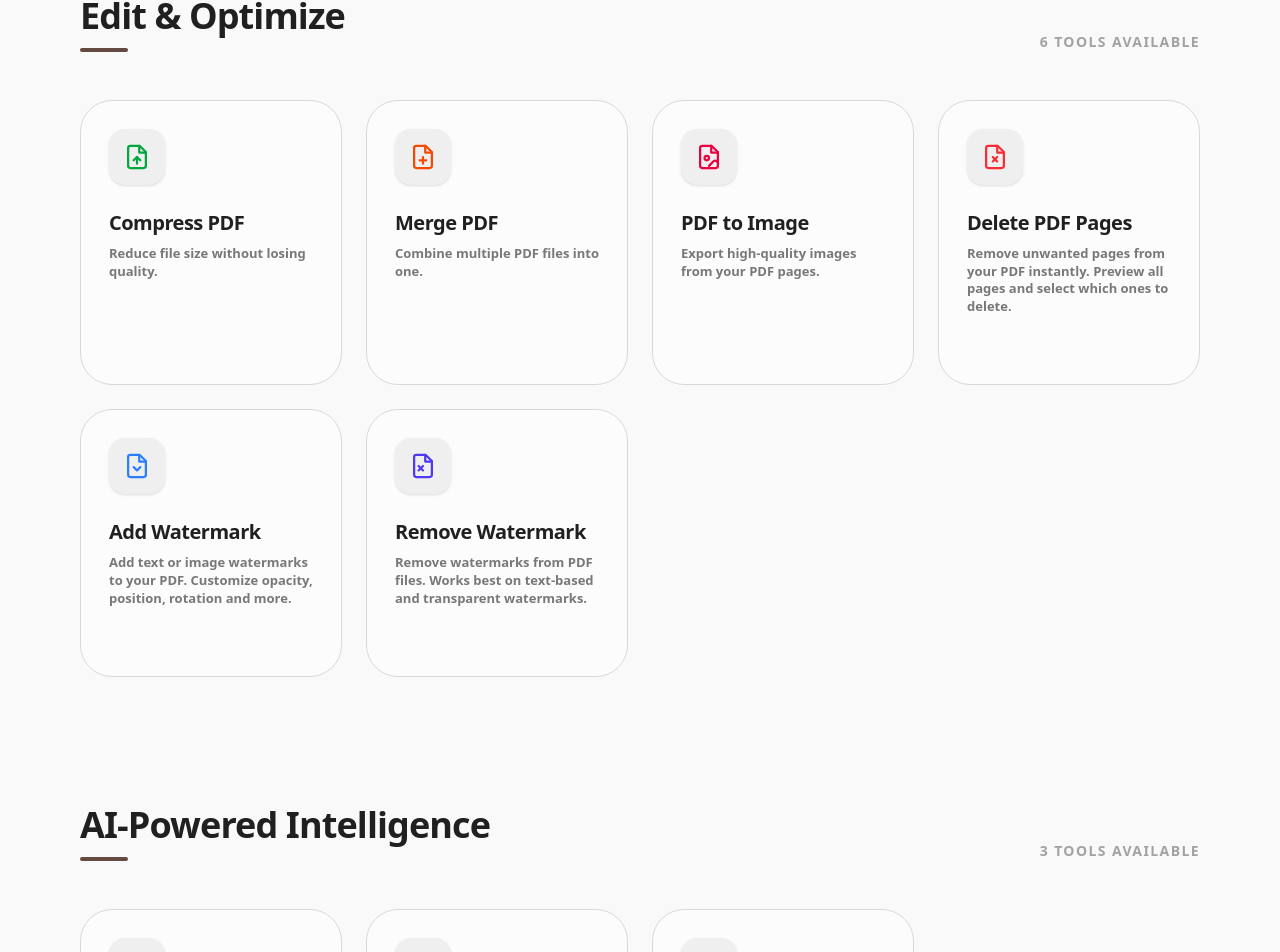
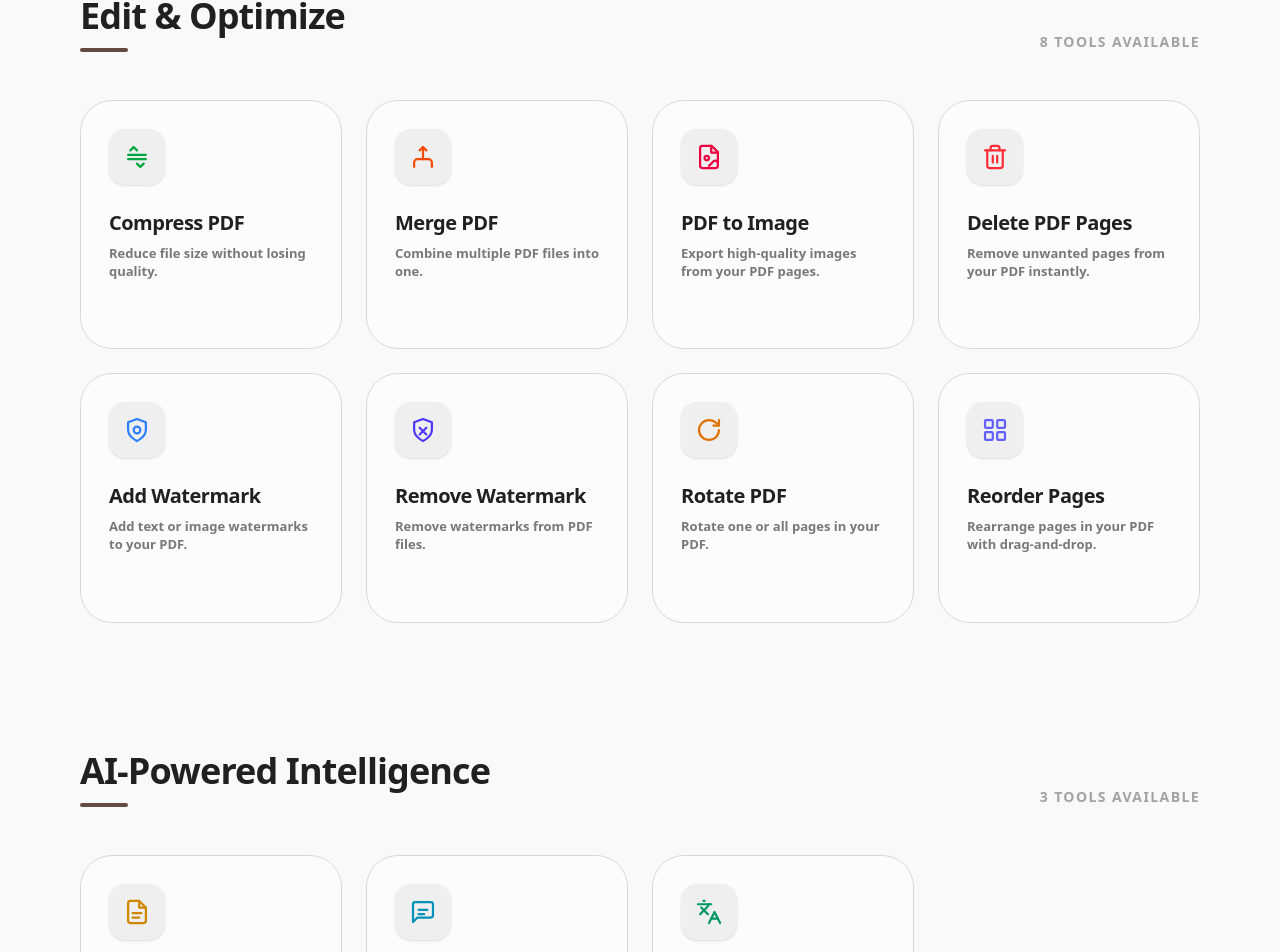
Before and after one commit to Rathimax/Dockflow-AI, a Next.js app in the folder docflow-ai/: page / in a window 1280 px wide. Shown: the part 1734-2686 px from the top of the page. Built offline with nearby package versions, Linux system fonts and the light colour scheme; no server answers.

Commit message:
mobile ui fix

```diff
--- a/docflow-ai/app/page.tsx
+++ b/docflow-ai/app/page.tsx
@@ -64,14 +64,14 @@ const toolCategories = [
         title: "Compress PDF",
         description: "Reduce file size without losing quality.",
         href: "/compress-pdf",
-        icon: <svg xmlns="http://www.w3.org/2000/svg" width="28" height="28" viewBox="0 0 24 24" fill="none" stroke="currentColor" strokeWidth="2" strokeLinecap="round" strokeLinejoin="round" className="text-green-600"><path d="M14.5 2H6a2 2 0 0 0-2 2v16a2 2 0 0 0 2 2h12a2 2 0 0 0 2-2V7.5L14.5 2z"/><polyline points="14 2 14 8 20 8"/><path d="M12 12v6"/><path d="M9 15l3-3 3 3"/></svg>,
+        icon: <svg xmlns="http://www.w3.org/2000/svg" width="28" height="28" viewBox="0 0 24 24" fill="none" stroke="currentColor" strokeWidth="2" strokeLinecap="round" strokeLinejoin="round" className="text-green-600"><path d="M4 14h16"/><path d="M4 10h16"/><path d="m12 6-3-3-3 3"/><path d="m12 18 3 3 3-3"/></svg>,
         color: "bg-green-50"
       },
       {
         title: "Merge PDF",
         description: "Combine multiple PDF files into one.",
         href: "/merge-pdf",
-        icon: <svg xmlns="http://www.w3.org/2000/svg" width="28" height="28" viewBox="0 0 24 24" fill="none" stroke="currentColor" strokeWidth="2" strokeLinecap="round" strokeLinejoin="round" className="text-orange-600"><path d="M14.5 2H6a2 2 0 0 0-2 2v16a2 2 0 0 0 2 2h12a2 2 0 0 0 2-2V7.5L14.5 2z"/><polyline points="14 2 14 8 20 8"/><path d="M9 15h6"/><path d="M12 12v6"/></svg>,
+        icon: <svg xmlns="http://www.w3.org/2000/svg" width="28" height="28" viewBox="0 0 24 24" fill="none" stroke="currentColor" strokeWidth="2" strokeLinecap="round" strokeLinejoin="round" className="text-orange-600"><path d="M12 3v11"/><path d="m9 6 3-3 3 3"/><path d="M4 21v-4a3 3 0 0 1 3-3h10a3 3 0 0 1 3 3v4"/></svg>,
         color: "bg-orange-50"
       },
       {
@@ -83,23 +83,37 @@ const toolCategories = [
       },
       {
         title: "Delete PDF Pages",
-        description: "Remove unwanted pages from your PDF instantly. Preview all pages and select which ones to delete.",
+        description: "Remove unwanted pages from your PDF instantly.",
         href: "/delete-pdf-pages",
-        icon: <svg xmlns="http://www.w3.org/2000/svg" width="28" height="28" viewBox="0 0 24 24" fill="none" stroke="currentColor" strokeWidth="2" strokeLinecap="round" strokeLinejoin="round" className="text-red-500"><path d="M14.5 2H6a2 2 0 0 0-2 2v16a2 2 0 0 0 2 2h12a2 2 0 0 0 2-2V7.5L14.5 2z"/><polyline points="14 2 14 8 20 8"/><path d="M10 12l4 4"/><path d="M14 12l-4 4"/></svg>,
+        icon: <svg xmlns="http://www.w3.org/2000/svg" width="28" height="28" viewBox="0 0 24 24" fill="none" stroke="currentColor" strokeWidth="2" strokeLinecap="round" strokeLinejoin="round" className="text-red-500"><path d="M3 6h18"/><path d="M19 6v14a2 2 0 0 1-2 2H7a2 2 0 0 1-2-2V6"/><path d="M8 6V4a2 2 0 0 1 2-2h4a2 2 0 0 1 2 2v2"/><line x1="10" y1="11" x2="10" y2="17"/><line x1="14" y1="11" x2="14" y2="17"/></svg>,
         color: "bg-red-50"
       },
       {
         title: "Add Watermark",
-        description: "Add text or image watermarks to your PDF. Customize opacity, position, rotation and more.",
+        description: "Add text or image watermarks to your PDF.",
         href: "/add-watermark",
-        icon: <svg xmlns="http://www.w3.org/2000/svg" width="28" height="28" viewBox="0 0 24 24" fill="none" stroke="currentColor" strokeWidth="2" strokeLinecap="round" strokeLinejoin="round" className="text-blue-500"><path d="M14.5 2H6a2 2 0 0 0-2 2v16a2 2 0 0 0 2 2h12a2 2 0 0 0 2-2V7.5L14.5 2z"/><polyline points="14 2 14 8 20 8"/><path d="M9 13l3 3 3-3"/></svg>,
+        icon: <svg xmlns="http://www.w3.org/2000/svg" width="28" height="28" viewBox="0 0 24 24" fill="none" stroke="currentColor" strokeWidth="2" strokeLinecap="round" strokeLinejoin="round" className="text-blue-500"><path d="M12 22s8-4 8-10V5l-8-3-8 3v7c0 6 8 10 8 10z"/><circle cx="12" cy="12" r="3"/></svg>,
         color: "bg-blue-50"
       },
       {
         title: "Remove Watermark",
-        description: "Remove watermarks from PDF files. Works best on text-based and transparent watermarks.",
+        description: "Remove watermarks from PDF files.",
         href: "/remove-watermark",
-        icon: <svg xmlns="http://www.w3.org/2000/svg" width="28" height="28" viewBox="0 0 24 24" fill="none" stroke="currentColor" strokeWidth="2" strokeLinecap="round" strokeLinejoin="round" className="text-indigo-600"><path d="M14.5 2H6a2 2 0 0 0-2 2v16a2 2 0 0 0 2 2h12a2 2 0 0 0 2-2V7.5L14.5 2z"/><polyline points="14 2 14 8 20 8"/><path d="M8 12l4 4"/><path d="M12 12l-4 4"/></svg>,
+        icon: <svg xmlns="http://www.w3.org/2000/svg" width="28" height="28" viewBox="0 0 24 24" fill="none" stroke="currentColor" strokeWidth="2" strokeLinecap="round" strokeLinejoin="round" className="text-indigo-600"><path d="M12 22s8-4 8-10V5l-8-3-8 3v7c0 6 8 10 8 10z"/><path d="m9 10 6 6"/><path d="m15 10-6 6"/></svg>,
+        color: "bg-indigo-50"
+      },
+      {
+        title: "Rotate PDF",
+        description: "Rotate one or all pages in your PDF.",
+        href: "/edit-pdf",
+        icon: <svg xmlns="http://www.w3.org/2000/svg" width="28" height="28" viewBox="0 0 24 24" fill="none" stroke="currentColor" strokeWidth="2" strokeLinecap="round" strokeLinejoin="round" className="text-amber-600"><path d="M21 12a9 9 0 1 1-9-9c2.52 0 4.93 1 6.74 2.74L21 8"/><path d="M21 3v5h-5"/></svg>,
+        color: "bg-amber-50"
+      },
+      {
+        title: "Reorder Pages",
+        description: "Rearrange pages in your PDF with drag-and-drop.",
+        href: "/delete-pdf-pages",
+        icon: <svg xmlns="http://www.w3.org/2000/svg" width="28" height="28" viewBox="0 0 24 24" fill="none" stroke="currentColor" strokeWidth="2" strokeLinecap="round" strokeLinejoin="round" className="text-indigo-500"><rect width="7" height="7" x="3" y="3" rx="1"/><rect width="7" height="7" x="14" y="3" rx="1"/><rect width="7" height="7" x="14" y="14" rx="1"/><rect width="7" height="7" x="3" y="14" rx="1"/></svg>,
         color: "bg-indigo-50"
       }
     ]
@@ -111,21 +125,21 @@ const toolCategories = [
         title: "AI Summarize",
         description: "Get key insights from any document with AI.",
         href: "/ai-summarize",
-        icon: <svg xmlns="http://www.w3.org/2000/svg" width="28" height="28" viewBox="0 0 24 24" fill="none" stroke="currentColor" strokeWidth="2" strokeLinecap="round" strokeLinejoin="round" className="text-yellow-600"><path d="M21 15V6a2 2 0 0 0-2-2H5a2 2 0 0 0-2 2v14a2 2 0 0 0 2 2h8"/><path d="M7 8h10"/><path d="M7 12h10"/><path d="M7 16h6"/><path d="M15 19l2 2 4-4"/></svg>,
+        icon: <svg xmlns="http://www.w3.org/2000/svg" width="28" height="28" viewBox="0 0 24 24" fill="none" stroke="currentColor" strokeWidth="2" strokeLinecap="round" strokeLinejoin="round" className="text-yellow-600"><path d="M14 2H6a2 2 0 0 0-2 2v16a2 2 0 0 0 2 2h12a2 2 0 0 0 2-2V8z"/><path d="M14 2v6h6"/><path d="M8 13h8"/><path d="M8 17h6"/></svg>,
         color: "bg-yellow-50"
       },
       {
         title: "Chat with PDF",
-        description: "Ask questions and chat with your PDF documents.",
+        description: "Ask questions and chat with your documents.",
         href: "/chat-with-pdf",
-        icon: <svg xmlns="http://www.w3.org/2000/svg" width="28" height="28" viewBox="0 0 24 24" fill="none" stroke="currentColor" strokeWidth="2" strokeLinecap="round" strokeLinejoin="round" className="text-cyan-600"><path d="M21 15a2 2 0 0 1-2 2H7l-4 4V5a2 2 0 0 1 2-2h14a2 2 0 0 1 2 2z"/><path d="M12 7v5"/><path d="M12 16h.01"/></svg>,
+        icon: <svg xmlns="http://www.w3.org/2000/svg" width="28" height="28" viewBox="0 0 24 24" fill="none" stroke="currentColor" strokeWidth="2" strokeLinecap="round" strokeLinejoin="round" className="text-cyan-600"><path d="M21 15a2 2 0 0 1-2 2H7l-4 4V5a2 2 0 0 1 2-2h14a2 2 0 0 1 2 2z"/><path d="M8 10h8"/><path d="M8 14h5"/></svg>,
         color: "bg-cyan-50"
       },
       {
         title: "Translate PDF",
         description: "Instantly translate documents into over 10 languages.",
         href: "/translate-pdf",
-        icon: <svg xmlns="http://www.w3.org/2000/svg" width="28" height="28" viewBox="0 0 24 24" fill="none" stroke="currentColor" strokeWidth="2" strokeLinecap="round" strokeLinejoin="round" className="text-emerald-600"><circle cx="12" cy="12" r="10"/><line x1="2" y1="12" x2="22" y2="12"/><path d="M12 2a15.3 15.3 0 0 1 4 10 15.3 15.3 0 0 1-4 10 15.3 15.3 0 0 1-4-10 15.3 15.3 0 0 1 4-10z"/></svg>,
+        icon: <svg xmlns="http://www.w3.org/2000/svg" width="28" height="28" viewBox="0 0 24 24" fill="none" stroke="currentColor" strokeWidth="2" strokeLinecap="round" strokeLinejoin="round" className="text-emerald-600"><path d="m5 8 6 6"/><path d="m4 14 6-6 2-3"/><path d="M2 5h12"/><path d="M7 2h1"/><path d="m22 22-5-10-5 10"/><path d="M14 18h6"/></svg>,
         color: "bg-emerald-50"
       }
     ]
@@ -155,8 +169,8 @@ export default function Home() {
     <div className="font-sans transition-colors duration-300 overflow-x-hidden">
       {/* Hero Section */}
       <section className="relative overflow-hidden">
-        <BackgroundPaths title="">
-          <div className="pt-16 pb-24 md:pt-24 md:pb-40 relative z-10 container mx-auto px-6 md:px-4 max-w-6xl text-center">
+        <BackgroundPaths title="" className="min-h-[calc(100vh-5rem)]">
+          <div className="py-12 md:py-32 relative z-10 container mx-auto px-6 md:px-4 max-w-6xl text-center flex flex-col items-center justify-center min-h-[calc(100vh-5rem)]">
             <div className="inline-flex items-center px-3 py-1 rounded-full bg-primary/10 dark:bg-primary/20 border border-primary/20 dark:border-primary/30 text-primary dark:text-primary text-[10px] md:text-sm font-black mb-6 md:mb-8 animate-in fade-in slide-in-from-bottom-4 duration-700">
               ✨ Your Supercharged AI Document Workspace
             </div>
@@ -170,16 +184,16 @@ export default function Home() {
             </p>
 
             <div className="flex flex-col sm:flex-row items-center justify-center gap-4 md:gap-6 animate-in fade-in slide-in-from-bottom-16 duration-700 delay-300">
-                <Link
+              <Link
                 href="#tools"
-                className="w-full sm:w-auto px-8 md:px-10 py-4 md:py-5 bg-primary text-white rounded-xl md:rounded-2xl font-black text-base md:text-lg transition-all hover:scale-105 hover:shadow-2xl hover:shadow-primary/30 active:scale-95 flex items-center justify-center gap-3 shadow-xl shadow-primary/20"
+                className="w-full sm:w-auto px-6 md:px-10 py-3 md:py-5 bg-primary text-white rounded-xl md:rounded-2xl font-black text-sm md:text-lg transition-all hover:scale-105 hover:shadow-2xl hover:shadow-primary/30 active:scale-95 flex items-center justify-center gap-3 shadow-xl shadow-primary/20"
               >
                 Browse All Tools
                 <svg xmlns="http://www.w3.org/2000/svg" width="18" height="18" viewBox="0 0 24 24" fill="none" stroke="currentColor" strokeWidth="3" strokeLinecap="round" strokeLinejoin="round"><path d="m9 18 6-6-6-6"/></svg>
               </Link>
               <Link
                 href="/about"
-                className="w-full sm:w-auto px-8 md:px-10 py-4 md:py-5 bg-muted text-foreground border border-divider rounded-xl md:rounded-2xl font-black text-base md:text-lg transition-all hover:bg-card hover:border-primary/20 hover:scale-105 active:scale-95 flex items-center justify-center"
+                className="w-full sm:w-auto px-6 md:px-10 py-3 md:py-5 bg-muted text-foreground border border-divider rounded-xl md:rounded-2xl font-black text-sm md:text-lg transition-all hover:bg-card hover:border-primary/20 hover:scale-105 active:scale-95 flex items-center justify-center"
               >
                 Learn More
               </Link>
--- a/docflow-ai/components/ui/background-paths.tsx
+++ b/docflow-ai/components/ui/background-paths.tsx
@@ -1,6 +1,7 @@
 "use client";
 
 import { motion } from "framer-motion";
+import { cn } from "@/lib/utils";
 
 function LightFloatingPaths({ position }: { position: number }) {
     const paths = Array.from({ length: 36 }, (_, i) => ({
@@ -90,13 +91,15 @@ function DarkFloatingPaths({ position }: { position: number }) {
 
 export function BackgroundPaths({
     title = "Background Paths",
-    children
+    children,
+    className
 }: {
     title?: string;
     children?: React.ReactNode;
+    className?: string;
 }) {
     return (
-        <div className="relative w-full flex items-center justify-center overflow-hidden bg-background">
+        <div className={cn("relative w-full flex items-center justify-center overflow-hidden bg-background min-h-screen", className)}>
             {/* Light mode background lines — hidden in dark mode */}
             <div className="absolute inset-0 dark:hidden">
                 <LightFloatingPaths position={1} />
```
